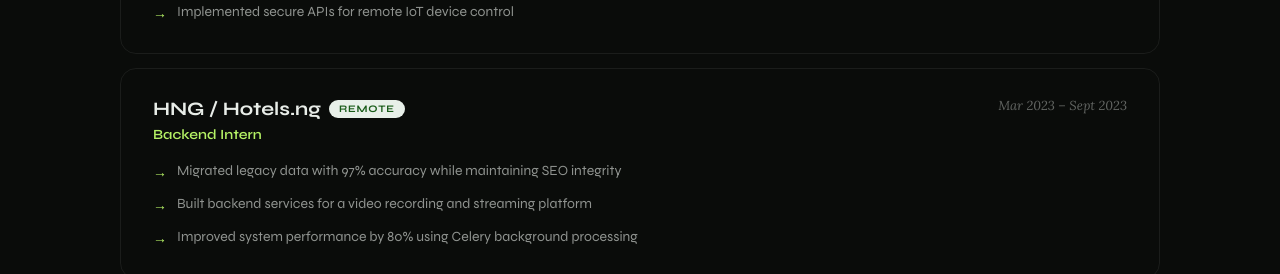
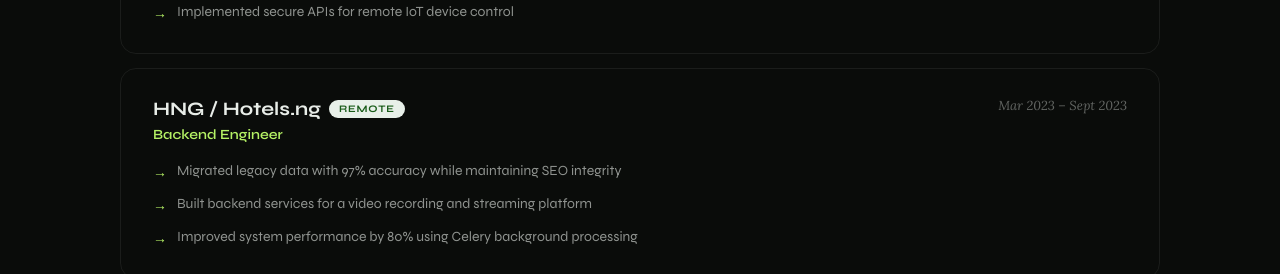
Before and after one commit to adelajaOlamilekan/portfolio, a React (Vite) app: page / in a window 1280 px wide. Shown: the part 2780-3054 px from the top of the page. Built offline with nearby package versions, Linux system fonts and the light colour scheme.

Commit message:
Update role from 'Backend Intern' to 'Backend Engineer'

```diff
--- a/src/app.jsx
+++ b/src/app.jsx
@@ -73,7 +73,7 @@
   },
   {
     company: "HNG / Hotels.ng",
-    role: "Backend Intern",
+    role: "Backend Engineer",
     period: "Mar 2023 – Sept 2023",
     type: "Remote",
     bullets: [
```
